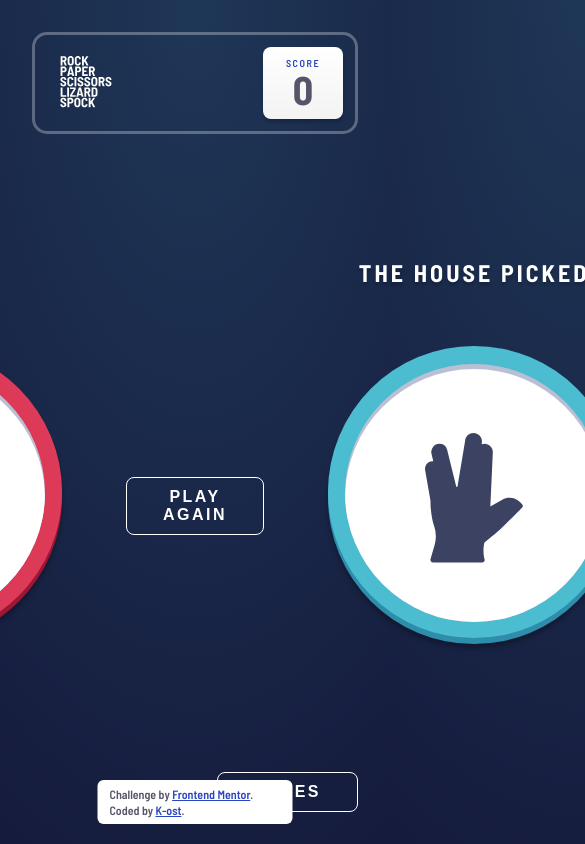
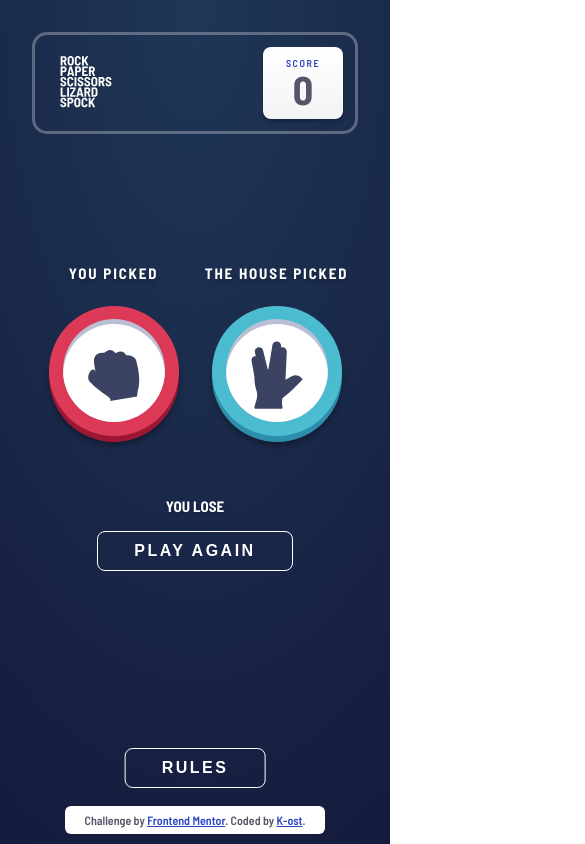
Before and after one commit to K-ost/rock-paper-scissors-master, a website: page index.html in a window 390 px wide. Both pictures are taken after a click on the button 260 px from the left and 479 px from the top of the page. Shown: the top 844 px of the page, 585 px wide, since content can reach past the window. Drawn offline with Linux system fonts and the light colour scheme.

Commit message:
commit 1.5

```diff
--- a/index.html
+++ b/index.html
@@ -18,7 +18,7 @@
       <div class="score">
         <div>
           <div class="score-title">Score</div>
-          <div class="score-number">0</div>
+          <div class="score-number" id="scoreNumber"></div>
         </div>
       </div>
     </header><!-- /header -->
@@ -47,21 +47,24 @@
 
       <div id="result" class="hidden">
         <div class="resultInner">
-          <div class="resultInner-item">
+          <div class="resultInner-item item1">
             <h2>You Picked</h2>
             <div class="chooseBtn large" id="yourResult">
               <span></span>
             </div>
           </div>
-          <div class="resultInner-item hidden" id="totalResult">
+
+          <div class="resultInner-item item3">
+            <h2>The House Picked</h2>
+            <div class="empty" id="empty"></div>
+            <div class="chooseBtn large hidden" id="homeResult">
+              <span></span>
+            </div>
+          </div>
+
+          <div class="resultInner-item item2 hidden" id="totalResult">
             <div class="resultInner-title" id="totalResultText"></div>
             <button class="btn" id="playAgain">PLAY AGAIN</button>
-          </div>
-          <div class="resultInner-item">
-            <h2>The House Picked</h2>
-            <div class="chooseBtn large" id="homeResult">
-              <span></span>
-            </div>
           </div>
         </div>
       </div><!-- /result -->
--- a/js/index.js
+++ b/js/index.js
@@ -10,43 +10,45 @@ const totalResultText = document.querySelector('#totalResultText')
 const playAgain = document.querySelector('#playAgain')
 const click = document.querySelector('#click')
 const turn = document.querySelector('#turn')
+const empty = document.querySelector('#empty')
+const scoreNumber = document.querySelector('#scoreNumber')
 
 // Variables
 const winText = 'You Win'
 const loseText = 'You Lose'
 const gameDraw = 'Game draw'
 const items = [ "rock", "paper", "scissors", "lizard", "spock" ]
+let score = localStorage.getItem('score') | 0
+scoreNumber.textContent = localStorage.getItem('score') | 0
 
+
+// conditionFunc
+function conditionLogic(you, home, current, win1, win2, lose1, lose2) {
+  if ((you === current && home === win1) || (you === current && home === win2)) {
+    totalResultText.textContent = winText
+    score += 1
+  }
+  if ((you === current && home === lose1) || (you === current && home === lose2)) {
+    totalResultText.textContent = loseText
+  }
+}
 
 // Conditions
 function conditions(you, home) {
-  console.log(you, home)
+  you = you.split('-')[1]
+  home = home.split('-')[1]
+
   if (you === home) totalResultText.textContent = gameDraw
 
-  if (you === 'scissors' && home === 'lizard') totalResultText.textContent = winText
-  if (you === 'scissors' && home === 'paper') totalResultText.textContent = winText
-  if (you === 'scissors' && home === 'rock') totalResultText.textContent = loseText
-  if (you === 'scissors' && home === 'spock') totalResultText.textContent = loseText
+  conditionLogic(you, home, 'scissors', 'lizard', 'paper', 'rock', 'spock')
+  conditionLogic(you, home, 'paper', 'rock', 'spock', 'lizard', 'scissors')
+  conditionLogic(you, home, 'rock', 'lizard', 'scissors', 'paper', 'spock')
+  conditionLogic(you, home, 'lizard', 'paper', 'spock', 'rock', 'scissors')
+  conditionLogic(you, home, 'spock', 'rock', 'scissors', 'paper', 'lizard')
 
-  if (you === 'paper' && home === 'rock') totalResultText.textContent = winText
-  if (you === 'paper' && home === 'spock') totalResultText.textContent = winText
-  if (you === 'paper' && home === 'lizard') totalResultText.textContent = loseText
-  if (you === 'paper' && home === 'scissors') totalResultText.textContent = loseText
+  scoreNumber.textContent = score
+  localStorage.setItem('score', score)
 
-  if (you === 'rock' && home === 'lizard') totalResultText.textContent = winText
-  if (you === 'rock' && home === 'scissors') totalResultText.textContent = winText
-  if (you === 'rock' && home === 'paper') totalResultText.textContent = loseText
-  if (you === 'rock' && home === 'spock') totalResultText.textContent = loseText
-
-  if (you === 'lizard' && home === 'paper') totalResultText.textContent = winText
-  if (you === 'lizard' && home === 'spock') totalResultText.textContent = winText
-  if (you === 'lizard' && home === 'rock') totalResultText.textContent = loseText
-  if (you === 'lizard' && home === 'scissors') totalResultText.textContent = loseText
-
-  if (you === 'spock' && home === 'rock') totalResultText.textContent = winText
-  if (you === 'spock' && home === 'scissors') totalResultText.textContent = winText
-  if (you === 'spock' && home === 'paper') totalResultText.textContent = loseText
-  if (you === 'spock' && home === 'lizard') totalResultText.textContent = loseText
 }
 
 
@@ -62,21 +64,23 @@ chooseBtn.forEach(btn => {
     yourResult.classList.add(you)
 
     setTimeout(() => {
+      empty.classList.add('hidden')
+      homeResult.classList.remove('hidden')
       homeResult.classList.add(home)
       totalResult.classList.remove('hidden')
       conditions(you, home)
     }, 1500)
 
-    // Winning result
   })
 })
 
 // Listener of playAgain
 playAgain.addEventListener('click', () => {
+  empty.classList.remove('hidden')
   yourResult.removeAttribute('class')
   yourResult.classList.add('chooseBtn', 'large')
   homeResult.removeAttribute('class')
-  homeResult.classList.add('chooseBtn', 'large')
+  homeResult.classList.add('chooseBtn', 'large', 'hidden')
   pentagon.classList.remove('hidden')
   result.classList.add('hidden')
   totalResult.classList.add('hidden')
--- a/scss/styles.scss
+++ b/scss/styles.scss
@@ -12,6 +12,8 @@
   --scissors: radial-gradient(hsl(39, 89%, 49%), hsl(40, 84%, 53%));
   --spoke: radial-gradient(hsl(189, 59%, 53%), hsl(189, 58%, 57%));
   --pentagon: 345px;
+  --circle: 148px;
+  --largeCircle: 292px;
 }
 
 /* Reset */
@@ -24,9 +26,8 @@ body {
   margin: 0;
   min-height: 100vh;
 }
-img {
-  max-width: 100%;
-}
+img { max-width: 100%; }
+button { cursor: pointer; outline: none; }
 
 /* app */
 .app {
@@ -59,6 +60,7 @@ img {
   display: flex;
   justify-content: center;
   text-align: center;
+  padding: 16px 8px;
   width: 150px;
   &-title {
     color: var(--color-text);
@@ -115,13 +117,10 @@ img {
 }
 
 .chooseBtn {
-  --circle: 148px;
-
   background: 0;
   border: 0;
   border-radius: 50%;
   box-shadow: 0 4px 5px rgba(0, 0, 0, 0.29);
-  cursor: pointer;
   display: block;
   height: calc(var(--circle));
   padding: 12px 17px 22px;
@@ -192,9 +191,12 @@ img {
   &:hover::before, &:active::before { animation: btnHover 1.5s ease-in-out infinite; }
 
   &.large {
-    --circle: 292px;
+    --circle: var(--largeCircle);
+    padding: 25px 31px 36px;
     span::after { background-size: 100px; }
   }
+
+  &.hidden { display: none; }
 }
 
 @keyframes btnHover {
@@ -224,12 +226,8 @@ img {
     text-align: center;
     width: 293px;
     position: relative;
-    &.hidden {
-      display: none;
-    }
-    &#totalResult {
-      padding-top: 95px;
-    }
+    &.hidden { display: none; }
+    &#totalResult { padding-top: 95px; }
     h2 {
       text-shadow: 0px 3px 3px rgba(0, 0, 0, 0.20);
       font-size: 24px;
@@ -239,8 +237,33 @@ img {
       margin: 0 0 63px;
       text-transform: uppercase;
     }
+    &.item1 {order: 1;}
+    &.item2 {order: 2;}
+    &.item3 {order: 3;}
   }
   .chooseBtn { margin: 0 auto; }
+
+}
+
+
+/* empty */
+.empty {
+  height: var(--largeCircle);
+  position: relative;
+  width: var(--largeCircle);
+  &.hidden { display: none; }
+  &::before {
+    background: rgba(0, 0, 0, 0.10);
+    border-radius: 50%;
+    content: '';
+    display: block;
+    position: absolute;
+    height: 224px;
+    width: 224px;
+    left: 50%;
+    top: 50%;
+    transform: translate(-50%,-50%);
+  }
 }
 
 
@@ -251,10 +274,12 @@ img {
   color: var(--color-dark);
   font-size: 12px;
   line-height: 16px;
-  padding: 6px 12px;
+  padding: 6px;
   position: fixed;
   left: 50%;
-  bottom: 20px;
+  bottom: 10px;
+  min-width: 260px;
+  text-align: center;
   transform: translateX(-50%);
   a { color: var(--color-text); }
 }
@@ -263,6 +288,8 @@ img {
 @media screen and (max-width: 500px) {
   :root {
     --pentagon: 227px;
+    --circle: 96px;
+    --largeCircle: 130px;
   }
 
   .app { padding: 32px; }
@@ -281,6 +308,42 @@ img {
 
   /* chooseBtn */
   .chooseBtn {
-    --circle: 96px;
+    padding: 4px 11px 16px;
+    span::after { background-size: 34px; }
+    &-lizard.abs { bottom: -28px; left: 0; }
+    &-paper.abs { right: -42px; top: 34px; }
+    &-rock.abs { bottom: -28px; right: 0; }
+    &-scissors.abs { top: -50px; }
+    &-spock.abs { left: -42px; top: 34px; }
+    &.large {
+      padding: 7px 14px 20px;
+      span::after { background-size: 52px; }
+    }
   }
+
+  /* btn */
+  .btn-rules { bottom: 56px; right: auto; left: 50%; transform: translateX(-50%); }
+
+
+  /* resultInner */
+  .resultInner {
+    flex-wrap: wrap;
+    &-title { font-size: 15px; }
+    &-item {
+      width: 50%;
+      margin: 0;
+      &#totalResult { padding-top: 55px; }
+      h2 {
+        font-size: 15px;
+        line-height: 32px;
+        letter-spacing: 1.85px;
+        margin: 0 0 23px;
+      }
+      &.item1 {order: 1;}
+      &.item2 {order: 3; width: 100%;}
+      &.item3 {order: 2;}
+    }
+
+  }
+
 }
```
Also changed, not shown: css/styles.css, 1 other file.
